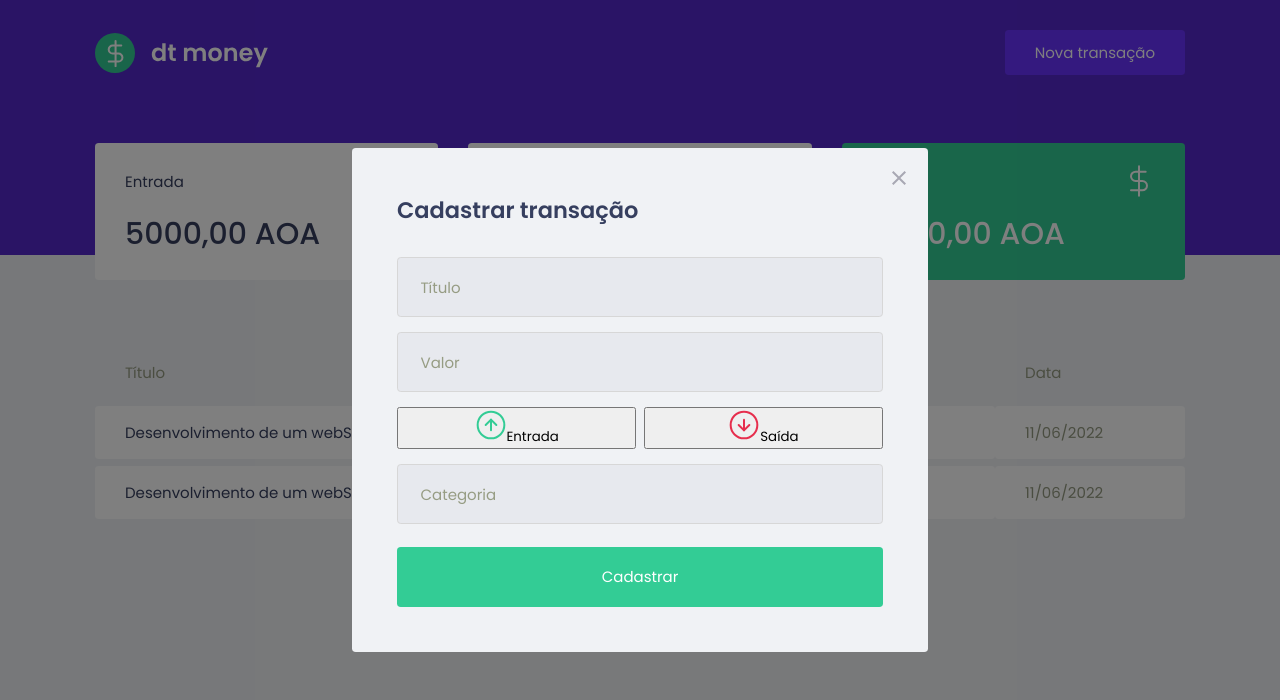
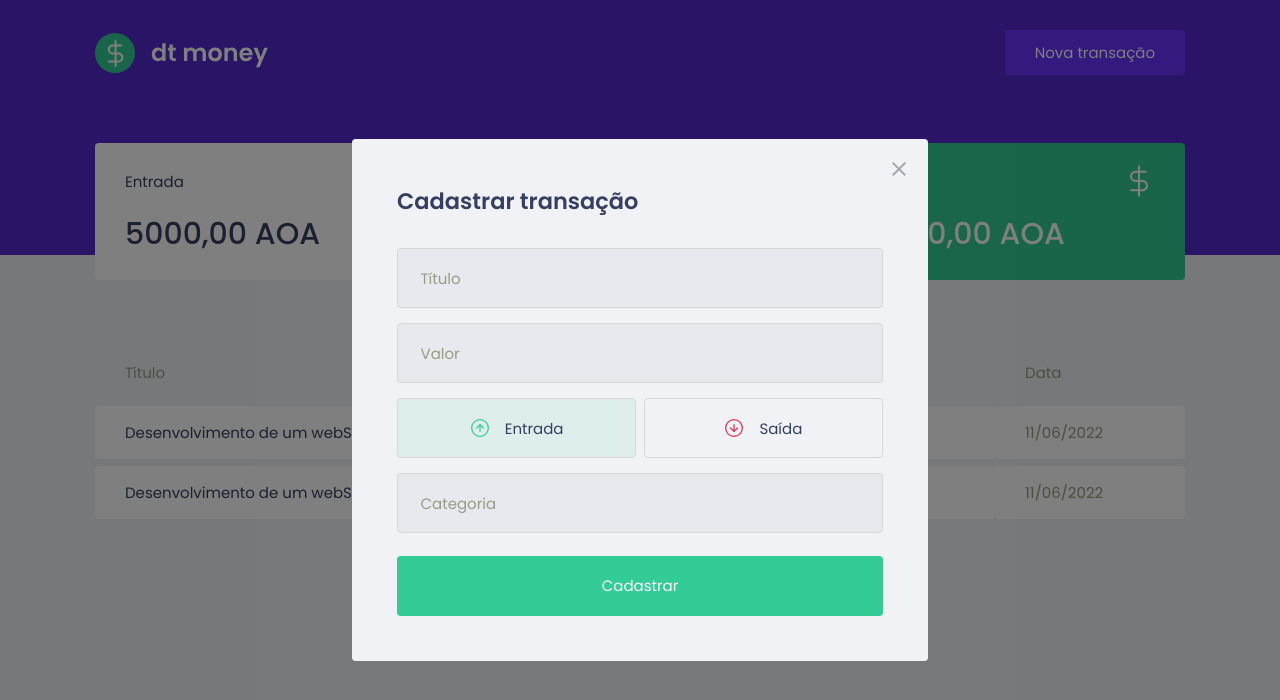
Before and after one commit to FabioJunik/dt-Money, a React (Create React App) app: page / in a window 1280 px wide. Both pictures are taken after a click on the button "Nova transação". Shown: the top 700 px of the page. Built offline with nearby package versions, Linux system fonts and the light colour scheme; no server answers; what miragejs would draw is missing.

Commit message:
cores dos botões

```diff
--- a/package.json
+++ b/package.json
@@ -16,7 +16,7 @@
     "react": "^18.1.0",
     "react-dom": "^18.1.0",
     "react-modal": "^3.15.1",
-    "react-scripts": "5.0.1",
+    "react-scripts": "^5.0.1",
     "styled-components": "^5.3.5",
     "typescript": "^4.7.3",
     "web-vitals": "^2.1.4"
--- a/src/App.tsx
+++ b/src/App.tsx
@@ -1,7 +1,7 @@
 import {useState} from 'react';
 import { GlobalStyle } from "./styles/global";
 import { Dashboard } from "./components/Dashboard";
-import { Header } from "./components/Header";
+import { Header } from "./components/header";
 import {NewTransactionModal} from './components/NewTransactionModal';
 
 export function App() {
--- a/src/components/NewTransactionModal/index.tsx
+++ b/src/components/NewTransactionModal/index.tsx
@@ -50,6 +50,7 @@
             type='button'
             onClick = {()=>{setType('deposit')}}
             isActive = {type==='deposit'}
+            activeColor = "green"
           >
             <img src={incomeImg} alt='Entrada'/>
             <span>Entrada</span>
@@ -59,6 +60,7 @@
             type='button'
             onClick = {()=>{setType('withdraw');}}
             isActive = {type==='withdraw'}
+            activeColor = "red"
           >
             <img src={outcomeImg} alt='Saída'/>
             <span>Saída</span>
--- a/src/components/NewTransactionModal/styles.ts
+++ b/src/components/NewTransactionModal/styles.ts
@@ -1,5 +1,5 @@
 import styled from 'styled-components';
-import {darken} from 'polished';
+import {darken, transparentize} from 'polished';
 
 export const Container = styled.form`
 
@@ -58,21 +58,27 @@
 	grid-template-columns: 1fr 1fr;
 	gap: 0.5rem;
 
+`;
 
-`;
+const color = {
+	green:'#33cc95',
+	red:'#e52e4d'
+};
 
 interface RadioBoxProps{
 	isActive: boolean;
+	activeColor: 'green' | 'red';
 }
 
 export const RadioBox = styled.button<RadioBoxProps>`
-	button{
 		height:4rem;
 		border:1px solid #d7d7d7;
 		border-radius:0.25rem;
 
-		background-color: transparent;
-
+		background-color: ${({isActive, activeColor})=> isActive ?
+			transparentize(0.9,color[activeColor])
+					:
+			'transparent'};
 		display:flex;
 		align-items:center;
 		justify-content:center;
@@ -94,5 +100,4 @@
 			font-size:1rem;
 			color:var(--text-title);
 		}
-	}
 `;
--- a/src/components/header/index.tsx
+++ b/src/components/header/index.tsx
@@ -1,6 +1,5 @@
-import {useState} from 'react';
 import logoImg from "../../assets/logo.svg";
-import { Container, Content } from "./styles";
+import { Container, Content } from './styles';
 
 interface HeaderProps  {
     onOpenNewTransactionModal:()=> void
```
Also changed, not shown: 1 other file (tests, documents, lock files or other folders).
